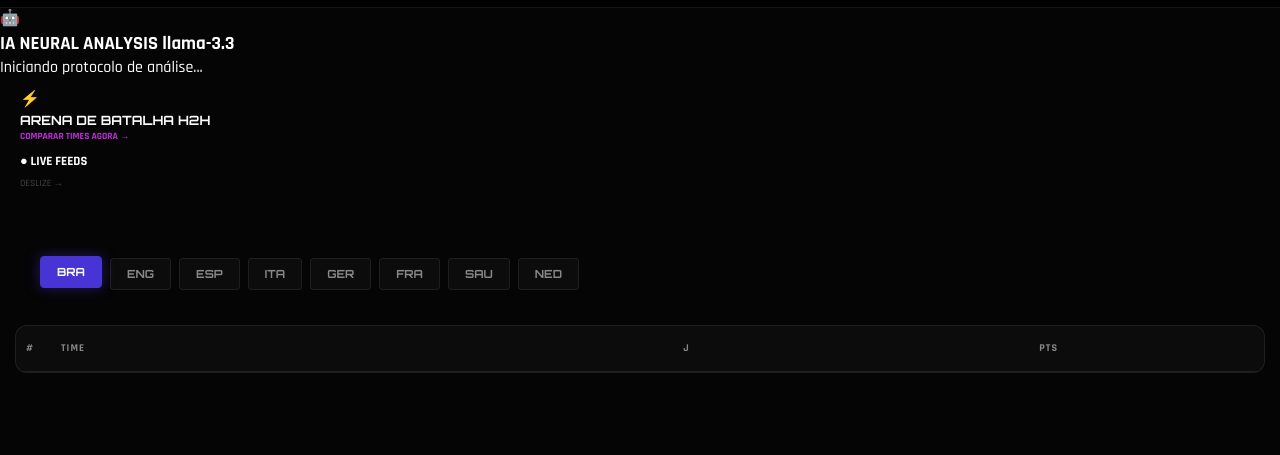
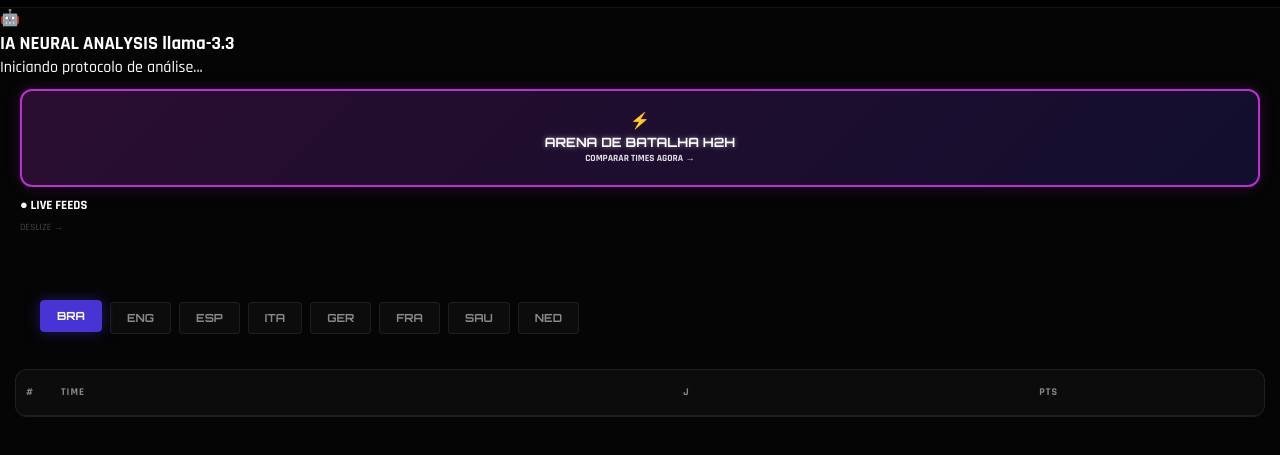
Before and after one commit to ssamburalivros-glitch/futstats, a website: page public/index.html in a window 1280 px wide. Shown: the part 75-530 px from the top of the page. Drawn offline with nearby package versions, Linux system fonts and the light colour scheme; no server answers.

Commit message:
Update style.css

```diff
--- a/public/style.css
+++ b/public/style.css
@@ -305,3 +305,31 @@ td {
     font-weight: bold;
     margin-top: 10px;
 }
+/* Localize ou adicione este seletor no seu CSS */
+.arena-callout {
+    background: linear-gradient(135deg, rgba(190, 46, 214, 0.2), rgba(72, 52, 212, 0.2)); /* Fundo levemente colorido */
+    border: 2px solid var(--neon-purple); /* Borda roxa sólida */
+    color: #ffffff; /* Cor do texto */
+    padding: 20px;
+    border-radius: 12px;
+    transition: all 0.3s ease;
+    box-shadow: 0 0 15px rgba(190, 46, 214, 0.2); /* Brilho externo */
+    text-align: center;
+}
+
+.arena-callout:hover {
+    background: var(--neon-purple); /* Fica todo roxo ao passar o mouse */
+    box-shadow: 0 0 30px rgba(190, 46, 214, 0.6); /* Brilho aumenta */
+    transform: scale(1.02); /* Dá um leve zoom */
+    cursor: pointer;
+}
+
+/* Ajuste das cores dos textos dentro do botão */
+.arena-callout h4 {
+    color: #fff !important;
+    text-shadow: 0 0 5px rgba(255,255,255,0.5);
+}
+
+.arena-callout p {
+    color: #e0e0e0 !important;
+}
```
